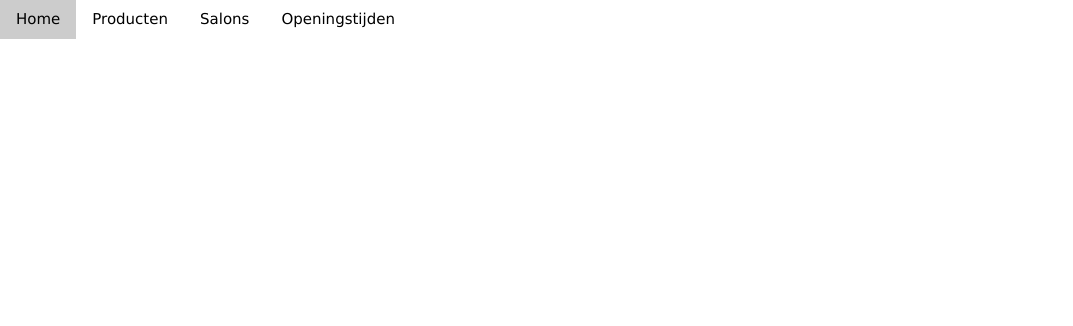
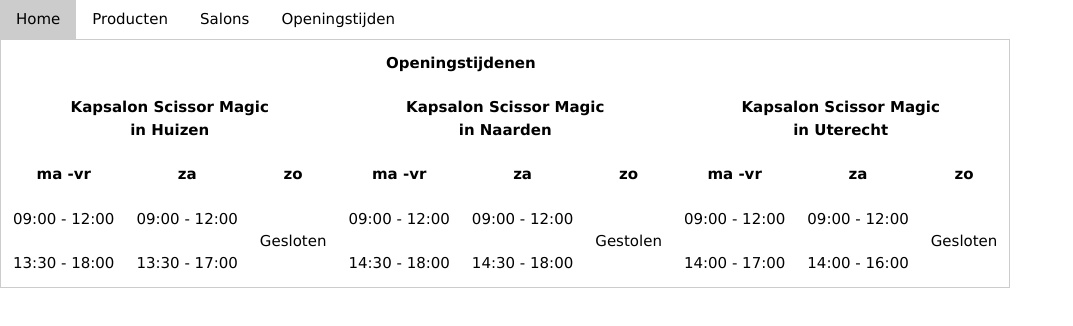
Before and after one commit to Vepnar/Scissor-magic, a plain HTML site: page openingstijden.html in a window 1280 px wide. Shown: the whole page, without its empty margins (0-1073 px from the left). Drawn offline with nearby package versions, Linux system fonts and the light colour scheme.

Commit message:
Assignment 10: Tables  🏫

```diff
--- a/openingstijden.html
+++ b/openingstijden.html
@@ -6,6 +6,11 @@
         <title>Hello world</title>
         <meta name="viewport" content="width=device-width, initial-scale=1">
         <link rel="stylesheet" href="https://www.w3schools.com/w3css/4/w3.css">
+        <style>
+            td, th, tr {
+                padding: 10px;
+            }
+        </style>
     </head>
     <body>
         <!-- <img  src="/assets/logo/logo.png" />-->
@@ -15,5 +20,44 @@
             <a class="w3-bar-item w3-button" href="/salons.html">Salons</a>
             <a class="w3-bar-item w3-button" href="/openingstijden.html">Openingstijden</a>
         </div>
+            <table class="w3-border">
+                <tr>
+                    <th colspan="8" >Openingstijdenen</th>
+                </tr>
+                <tr>
+                    <th colspan="3" >Kapsalon Scissor Magic<br> in Huizen</th>
+                    <th colspan="3">Kapsalon Scissor Magic<br> in Naarden</th>
+                    <th colspan="3">Kapsalon Scissor Magic<br>in Uterecht</th>
+                </tr>
+                <tr>
+                    <th>ma -vr</th>
+                    <th>za</th>
+                    <th>zo</th>
+                    <th>ma -vr</th>
+                    <th>za</th>
+                    <th>zo</th>
+                    <th>ma -vr</th>
+                    <th>za</th>
+                    <th>zo</th>
+                </tr>
+                    <td>09:00 - 12:00</td>
+                    <td>09:00 - 12:00</td>
+                    <td rowspan="2">Gesloten</td>
+                    <td>09:00 - 12:00</td>
+                    <td>09:00 - 12:00</td>
+                    <td rowspan="2">Gestolen</td>
+                    <td>09:00 - 12:00</td>
+                    <td>09:00 - 12:00</td>
+                    <td rowspan="2">Gesloten</td>
+                </tr>
+                <tr>
+                    <td>13:30 - 18:00</td>
+                    <td>13:30 - 17:00</td>
+                    <td>14:30 - 18:00</td>
+                    <td>14:30 - 18:00</td>
+                    <td>14:00 - 17:00</td>
+                    <td>14:00 - 16:00</td>
+                </tr>
+            </table>
     </body>
 </html>
```
Also changed, not shown: assets/css/index.css (added), tmp.txt (added).
